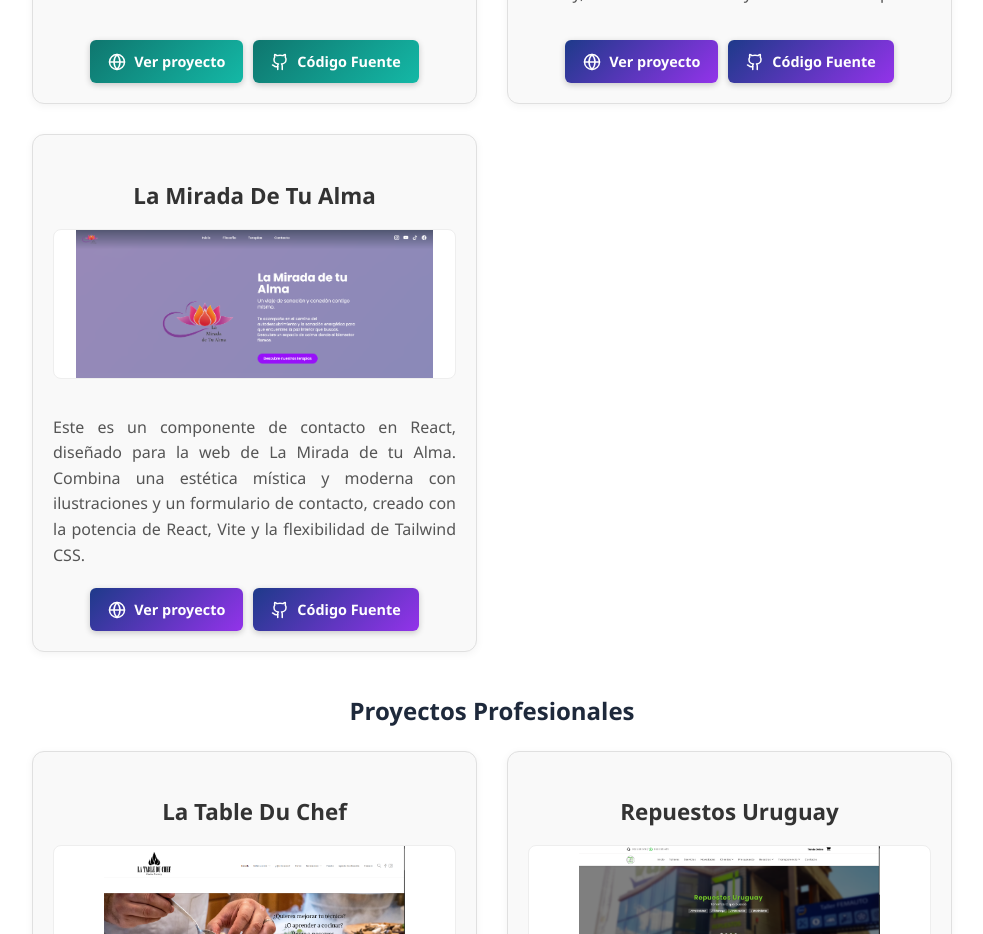
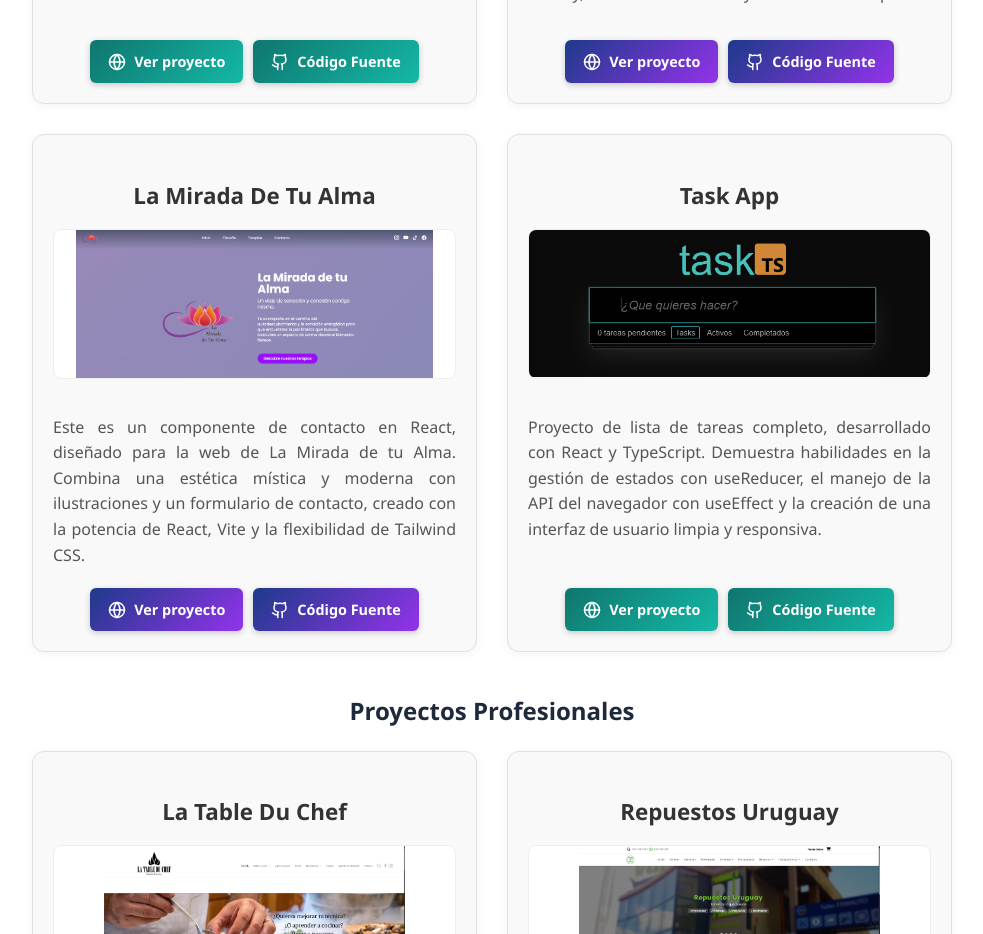
Before and after one commit to CarolinaOM/mi-cv, a React (Create React App) app: page /projects-full in a window 1280 px wide. Shown: the part 1200-2134 px from the top of the page, without its empty margins (148-1131 px from the left). Built offline with nearby package versions, Linux system fonts and the light colour scheme.

Commit message:
agregando proyecyo

```diff
--- a/src/components/ProyectPage.js
+++ b/src/components/ProyectPage.js
@@ -13,6 +13,7 @@ import femautoImg from '../assets/images/Femauto.png';
 import disneyImg from '../assets/images/Disney.png';
 import princessPeachImg from '../assets/images/Princess-Peach.png';
 import lamiradadetualmaImg from '../assets/images/La-Mirada-De-Tu-Alma.png';
+import taskImg from '../assets/images/task-app.png';
 
 export default function ProyectPage({ language, onLanguageChange }) {
   const content = {
@@ -58,6 +59,13 @@ export default function ProyectPage({ language, onLanguageChange }) {
           image: lamiradadetualmaImg,
           link: 'https://lamiradadetualma.netlify.app/',
           codeLink: 'https://github.com/CarolinaOM/la-mirada-de-tu-alma?tab=readme-ov-file',
+        },
+        {
+          title: 'Task App',
+          description: `Proyecto de lista de tareas completo, desarrollado con React y TypeScript. Demuestra habilidades en la gestión de estados con useReducer, el manejo de la API del navegador con useEffect y la creación de una interfaz de usuario limpia y responsiva.`,
+          image: taskImg,
+          link: 'https://my-list-task-app.netlify.app/',
+          codeLink: 'https://github.com/CarolinaOM/tasks-app?tab=readme-ov-file#una-aplicaci%C3%B3n-de-lista-de-tareas-simple-y-eficiente-construida-con-react-y-typescript',
         },
 
       ],
@@ -125,6 +133,13 @@ export default function ProyectPage({ language, onLanguageChange }) {
           link: 'https://lamiradadetualma.netlify.app/',
           codeLink: 'https://github.com/CarolinaOM/la-mirada-de-tu-alma?tab=readme-ov-file',
         },
+        {
+          title: 'Task App',
+          description: `A complete to-do list project developed with React and TypeScript. This project demonstrates skills in state management using useReducer, handling browser APIs with useEffect, and creating a clean, responsive user interface.`,
+          image: taskImg,
+          link: 'https://my-list-task-app.netlify.app/',
+          codeLink: 'https://github.com/CarolinaOM/tasks-app?tab=readme-ov-file#una-aplicaci%C3%B3n-de-lista-de-tareas-simple-y-eficiente-construida-con-react-y-typescript',
+        },
       ],
       professionalProjects: [
         {
@@ -153,7 +168,7 @@ export default function ProyectPage({ language, onLanguageChange }) {
 
   const getButtonClass = (title) => {
     const blueProjects = ['Buscador Disney', 'Disney Finder', 'Snake Game', 'La Table Du Chef', 'Taller Femauto', 'La Mirada De Tu Alma'];
-    const greenProjects = ['Piedra, Papel o Tijera', 'Rock, Paper, Scissors', 'Repuestos Uruguay', 'Princess Peach Showtime'];
+    const greenProjects = ['Piedra, Papel o Tijera', 'Rock, Paper, Scissors', 'Repuestos Uruguay', 'Princess Peach Showtime', 'Task App'];
 
     if (blueProjects.includes(title)) {
       return 'blue-gradient-button';
```
Also changed, not shown: src/assets/images/task-app.png (added).
